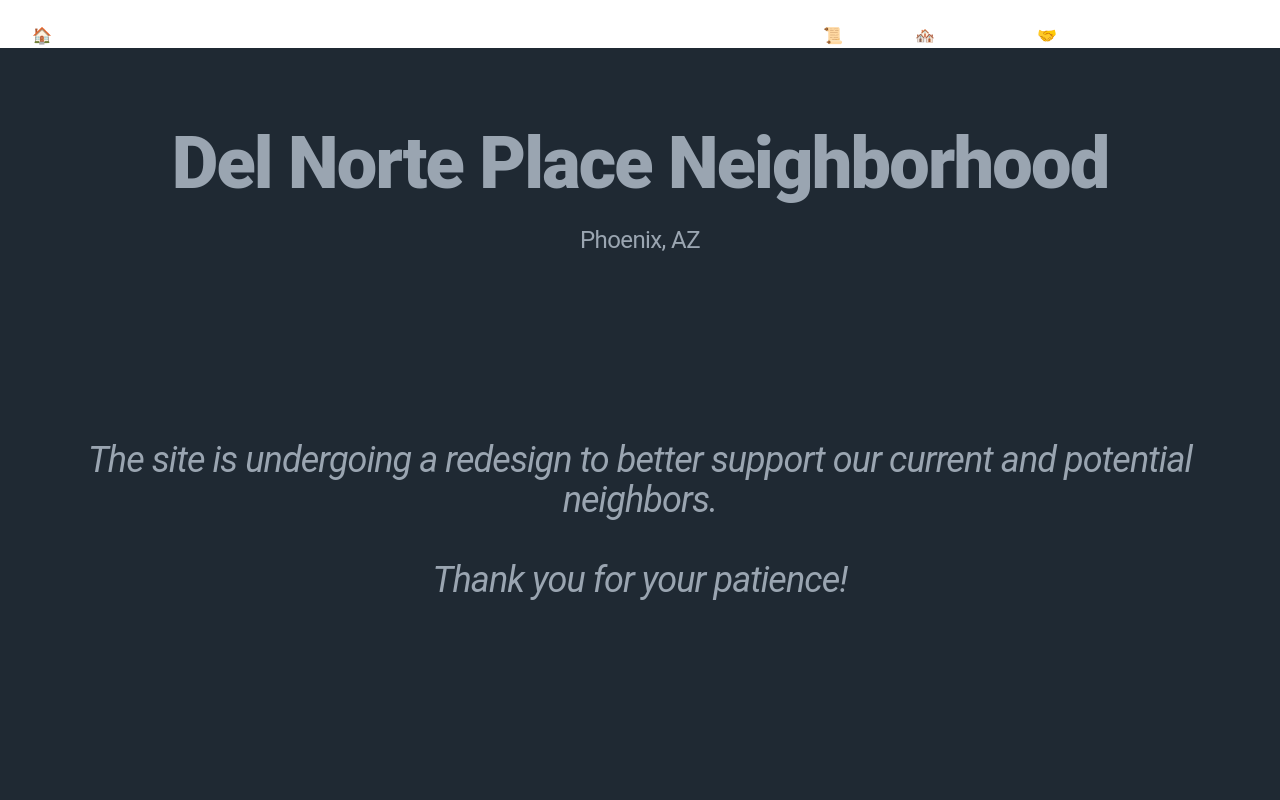
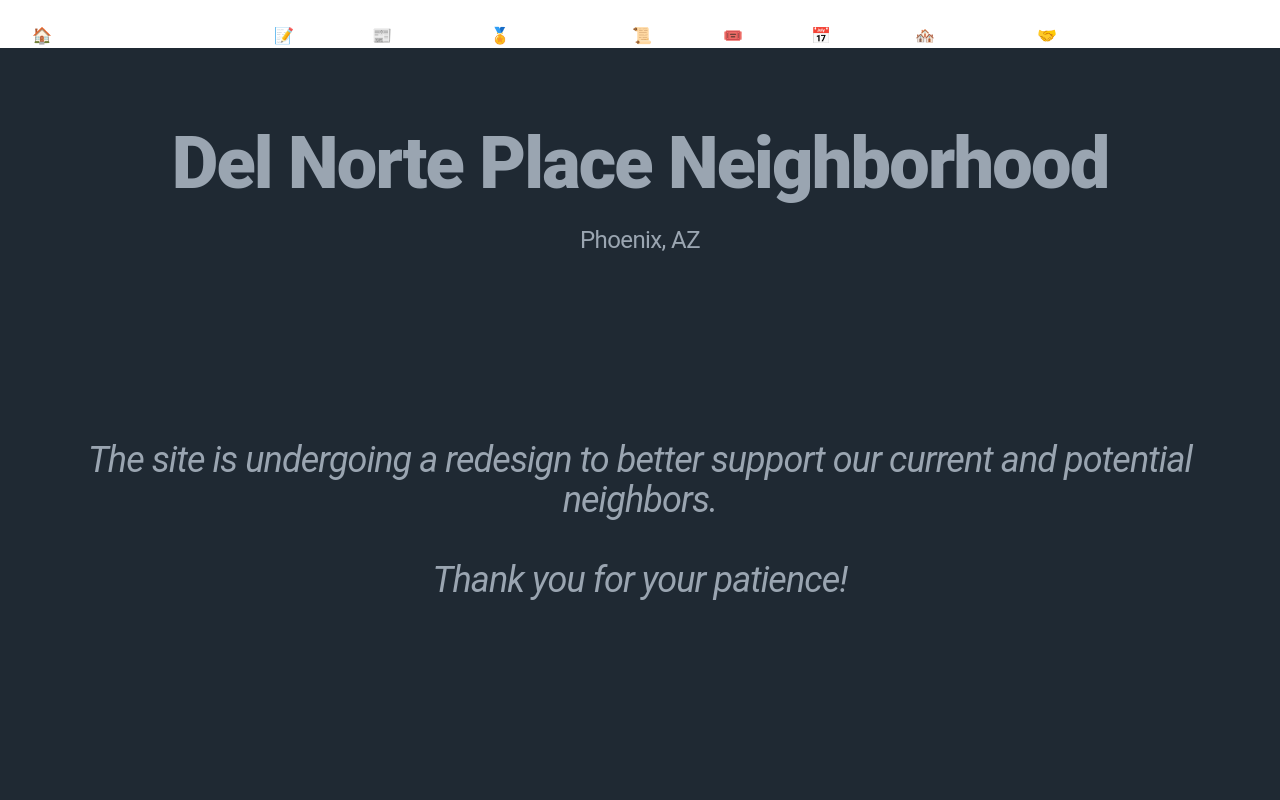
Before and after one commit to delnorteplaceneighborhood/delnorteplace.org, a Nuxt app: page / in a window 1280 px wide. Shown: the top 800 px of the page. Built offline with nearby package versions, Linux system fonts and the light colour scheme; what @tailwindcss/typography, @tailwindcss/ui would draw is missing.

Commit message:
Mock up of pages header can link to

```diff
--- a/components/Header.vue
+++ b/components/Header.vue
@@ -50,8 +50,28 @@ export default {
         var navigation_details = Array();
 
         navigation_details.push({
+          "name": "📝 Minutes",
+          "link": "/minutes",
+        });
+        navigation_details.push({
+          "name": "📰 Newletters",
+          "link": "/newletters",
+        });
+        navigation_details.push({
+          "name": "🏅 Achievements",
+          "link": "/achievements",
+        });
+        navigation_details.push({
           "name": "📜 History",
           "link": "/history",
+        });
+        navigation_details.push({
+          "name": "🎟️ Events",
+          "link": "/events",
+        });
+        navigation_details.push({
+          "name": "📅 Calendar",
+          "link": "/calendar",
         });
         navigation_details.push({
           "name": "🏘️ Community",
```
